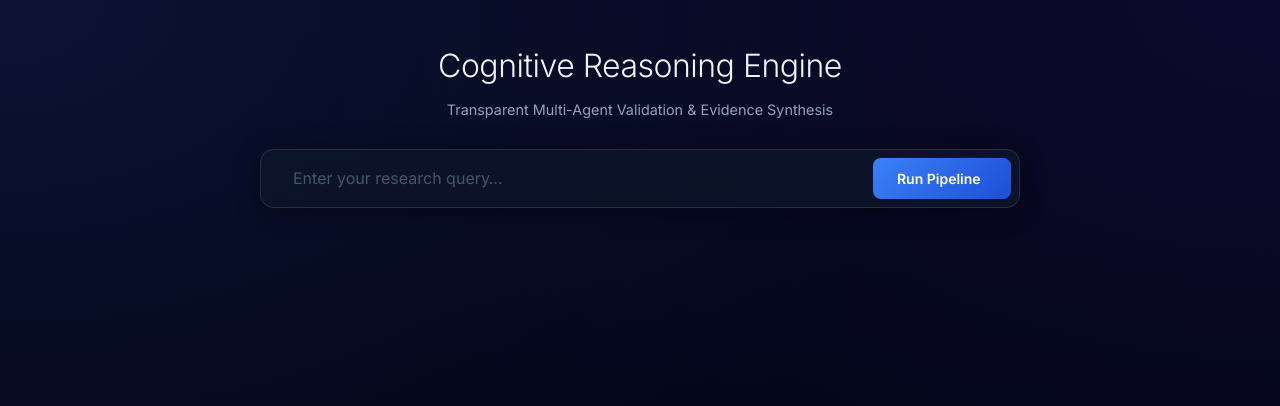
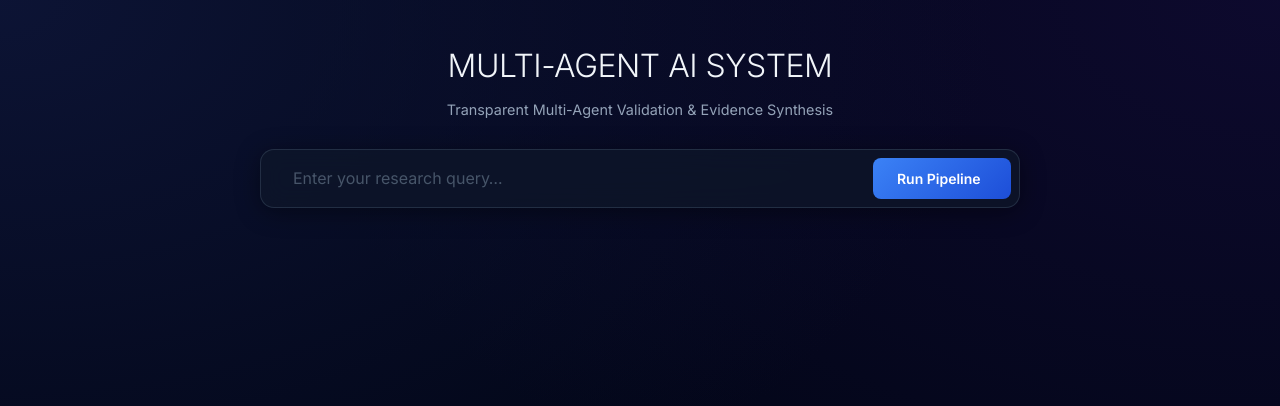
Before and after one commit to kishorev2309-cyber/MULTI-AGENT, a Flask app: page / in a window 1280 px wide. Shown: the top 406 px of the page. Run offline with Flask 3, Linux system fonts and the light colour scheme; some libraries are stand-ins or nearby versions.

Commit message:
Update index.html

```diff
--- a/templates/index.html
+++ b/templates/index.html
@@ -4,7 +4,7 @@
     <meta charset="UTF-8">
     <meta name="viewport" content="width=device-width, initial-scale=1.0">
     <meta name="description" content="Explainable Multi-Agent Cognitive Reasoning Framework — live web evidence analysis powered by transparent AI agents.">
-    <title>Cognitive Reasoning Engine — Enterprise AI</title>
+    <title>MULTI-AGENT AI SYSTEM — Enterprise AI</title>
     <link rel="stylesheet" href="{{ url_for('static', filename='style.css') }}">
     <link href="https://fonts.googleapis.com/css2?family=Inter:wght@300;400;500;600;700;800&display=swap" rel="stylesheet">
     <script src="https://unpkg.com/@phosphor-icons/web"></script>
@@ -26,7 +26,7 @@
                     <div class="step-line"></div>
                 </div>
                 <div class="step-content">
-                    <h3>Query Decomposition</h3>
+                    <h3>PLANNER</h3>
                     <p class="step-status">Pending</p>
                 </div>
             </div>
@@ -37,7 +37,7 @@
                     <div class="step-line"></div>
                 </div>
                 <div class="step-content">
-                    <h3>Live Evidence Retrieval</h3>
+                    <h3>RESARCHER</h3>
                     <p class="step-status">Pending</p>
                 </div>
             </div>
@@ -47,7 +47,7 @@
                     <div class="step-icon"><i class="ph ph-circuit-board"></i></div>
                 </div>
                 <div class="step-content">
-                    <h3>Cognitive Synthesis</h3>
+                    <h3>DECISION</h3>
                     <p class="step-status">Pending</p>
                 </div>
             </div>
@@ -59,7 +59,7 @@
 
         <!-- SEARCH HEADER -->
         <header class="top-search-area">
-            <h1>Cognitive Reasoning Engine</h1>
+            <h1>MULTI-AGENT AI SYSTEM</h1>
             <p>Transparent Multi-Agent Validation &amp; Evidence Synthesis</p>
             <form id="query-form">
                 <div class="input-glass-wrapper">
```
